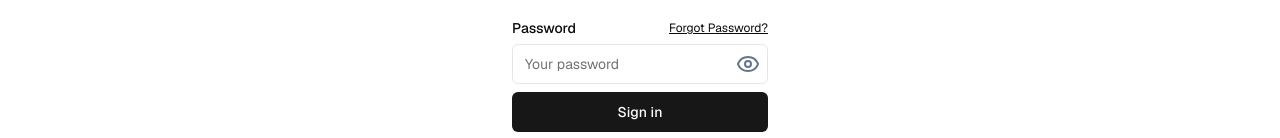
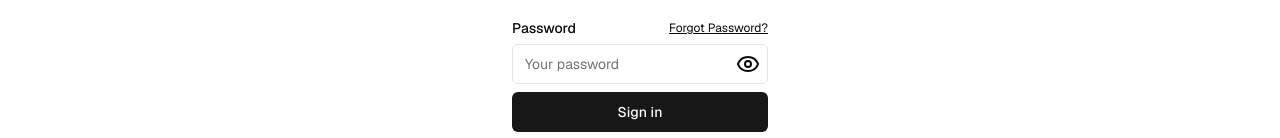
Before and after one commit to karan-patel61/supadrive-app, a Next.js app: page /sign-in in a window 1280 px wide. Shown: the part 270-408 px from the top of the page. Built offline with nearby package versions, Linux system fonts and the light colour scheme; no server answers.

Commit message:
password show/hide icon

```diff
--- a/components/ui/password-input.tsx
+++ b/components/ui/password-input.tsx
@@ -32,7 +32,7 @@ const PasswordInput = React.forwardRef<HTMLInputElement, InputProps>(
           className="absolute inset-y-0 right-0 flex items-center pr-2"
           onClick={togglePasswordVisibility}
         >
-          {showPassword ? <EyeOff className="text-slate-500 hover:text-slate-800" /> : <Eye className="text-slate-500 hover:text-slate-800" />}
+          {showPassword ? <EyeOff className="dark:text-white hover:text-gray-800" /> : <Eye className="dark:text-white hover:text-gray-800" />}
         </button>
       </div>
     );
```
